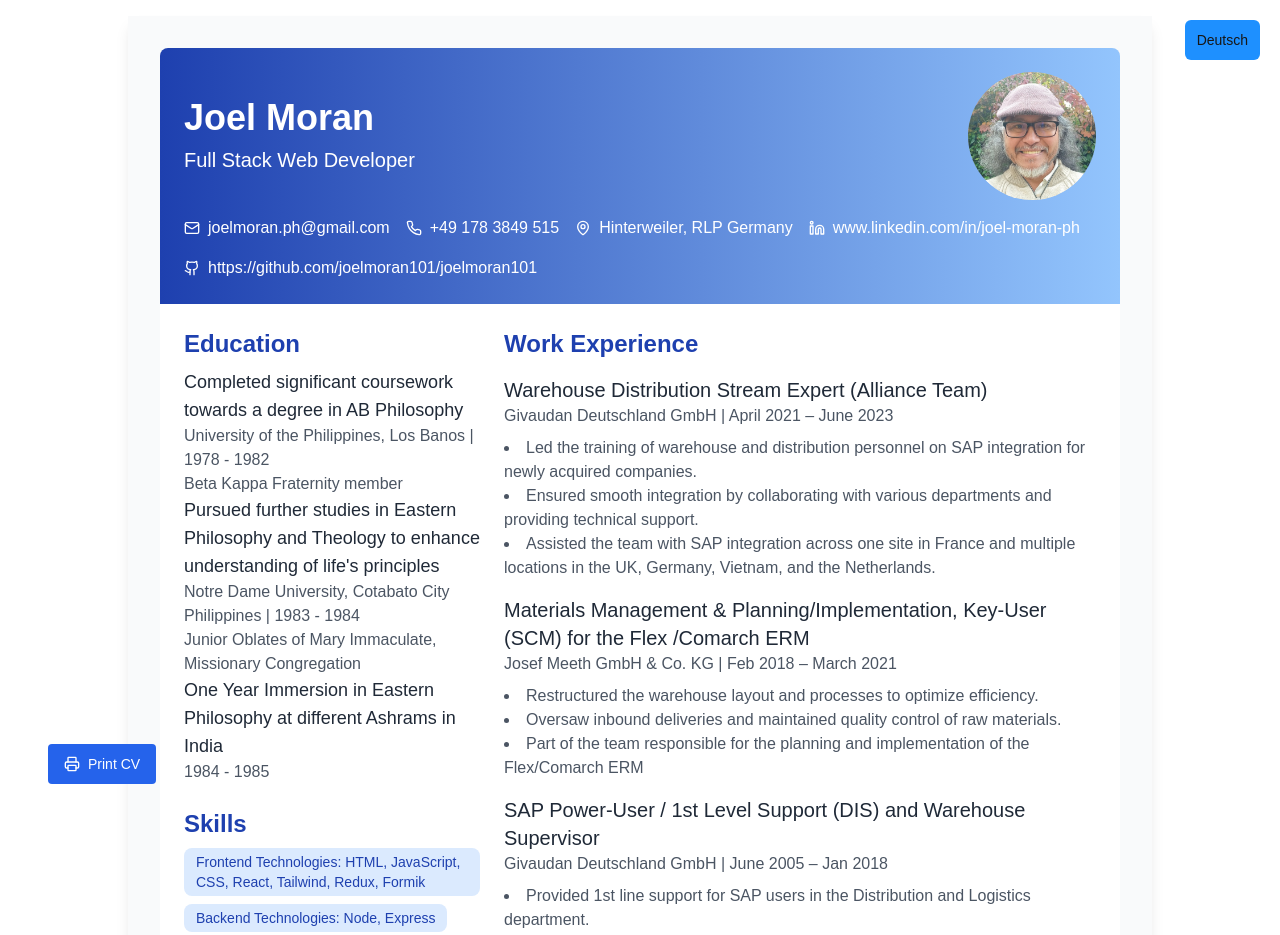
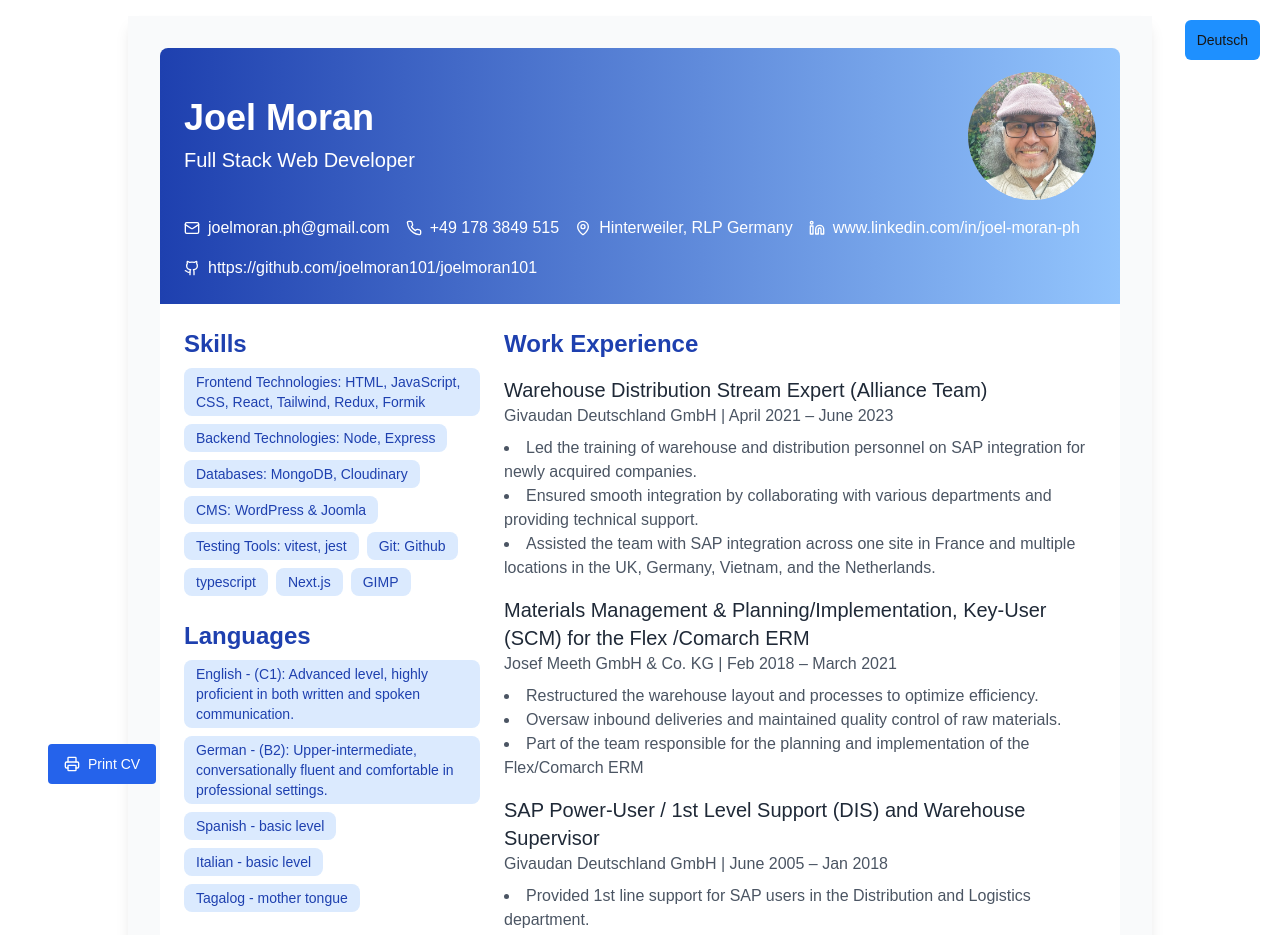
Before and after one commit to joelmoran101/my-cv-2024, a Next.js app: page / in a window 1280 px wide. Shown: the top 935 px of the page. Built offline with nearby package versions, Linux system fonts and the light colour scheme.

Commit message:
jm:modified the left panel arrangements of the different sections and added a languages section as well.

```diff
--- a/components/enhanced-cv-template.tsx
+++ b/components/enhanced-cv-template.tsx
@@ -13,6 +13,7 @@ const translations = {
     title: "Full Stack Web Developer",
     education: "Education",
     skills: "Skills",
+    languages: "Languages",
     certificates: "Certificates",
     communityWork: "Community Volunteer Work",
     environmentalWork: "Environmental Protection and Sustainable Development NGO Involvements",
@@ -26,23 +27,28 @@ const translations = {
     github: "https://github.com/joelmoran101/joelmoran101",
     educationDetails: [
       {
-        title: "Completed significant coursework towards a degree in AB Philosophy",
-        institution: "University of the Philippines, Los Banos",
-        years: "1978 - 1982",
-        details: "Beta Kappa Fraternity member"
+        title: "One Year Immersion in Eastern Philosophy at different Ashrams in India",
+        years: "1984 - 1985"
       },
+
       {
         title: "Pursued further studies in Eastern Philosophy and Theology to enhance understanding of life's principles",
         institution: "Notre Dame University, Cotabato City Philippines",
         years: "1983 - 1984",
         details: "Junior Oblates of Mary Immaculate, Missionary Congregation"
       },
+
       {
-        title: "One Year Immersion in Eastern Philosophy at different Ashrams in India",
-        years: "1984 - 1985"
+
+        title: "Completed significant coursework towards a degree in AB Philosophy",
+        institution: "University of the Philippines, Los Banos",
+        years: "1978 - 1982",
+        details: "Beta Kappa Fraternity member"
       }
+
     ],
     skillsList: ['Frontend Technologies: HTML, JavaScript, CSS, React, Tailwind, Redux, Formik', 'Backend Technologies: Node, Express', 'Databases: MongoDB, Cloudinary', 'CMS: WordPress & Joomla', 'Testing Tools: vitest, jest', 'Git: Github', 'typescript', 'Next.js', 'GIMP'],
+    languagesList: ['English - (C1): Advanced level, highly proficient in both written and spoken communication.', 'German - (B2): Upper-intermediate, conversationally fluent and comfortable in professional settings.', 'Spanish - basic level', 'Italian - basic level', 'Tagalog - mother tongue'],
     certificatesList: ['LEAN Yellow Belt', 'First Aid'],
     communityWorkDetails: {
       title: "Digital Botschafter",
@@ -58,7 +64,7 @@ const translations = {
       },
       {
         organization: "Manitou Foundation, Crestone CO, USA",
-        years: "1986 - 1990",
+        years: "1994 - 1995",
         description: "Guest co-coordinator for a summer camp for difficult teenagers"
       }
     ],
@@ -126,6 +132,7 @@ const translations = {
     title: "Fullstack-Webentwickler",
     education: "Ausbildung",
     skills: "Fähigkeiten",
+    languages: "Sprachen",
     certificates: "Zertifikate",
     communityWork: "Ehrenamtliche Arbeit",
     environmentalWork: "Umweltschutz und nachhaltige Entwicklung NGO-Beteiligungen",
@@ -156,6 +163,7 @@ const translations = {
       }
     ],
     skillsList: ['Frontend-Technologien: HTML, JavaScript, CSS, React, Tailwind, Redux, Formik', 'Backend-Technologien: Node, Express', 'Datenbanken: MongoDB, Cloudinary', 'CMS: WordPress & Joomla', 'Test-Tools: vitest, jest', 'Git: Github', 'TypeScript', 'Next.js', 'GIMP'],
+    languagesList: ['Englisch - (C1): Fortgeschrittenes Niveau, sehr kompetent in sowohl schriftlicher als auch mündlicher Kommunikation.', 'Deutsch - (B2): Fortgeschritten, konversationell fließend und sicher in beruflichen Umgebungen.', 'Spanisch - Grundkenntnisse', 'Italienisch - Grundkenntnisse', 'Tagalog - Muttersprache'],
     certificatesList: ['LEAN Gelber Gürtel', 'Erste Hilfe'],
     communityWorkDetails: {
       title: "Digitalbotschafter",
@@ -288,8 +296,34 @@ export default function EnhancedCVTemplate() {
       </header>
 
       <div className={`overflow-y-auto transition-all duration-500`}>
-        <div className="flex gap-6 p-6 bg-white rounded-b-lg">
+      <div className="flex gap-6 p-6 bg-white rounded-b-lg">
+
           <aside className="w-1/3 space-y-6">
+
+
+            <section>
+              <h2 className="text-2xl font-semibold text-blue-800 mb-2">{t.skills}</h2>
+              <div className="flex flex-wrap gap-2">
+                {t.skillsList.map((skill, index) => (
+                  <span key={index} className="bg-blue-100 text-blue-800 px-3 py-1 rounded-lg text-sm">
+                    {skill}
+                  </span>
+                ))}
+              </div>
+            </section>
+
+            <section>
+              <h2 className="text-2xl font-semibold text-blue-800 mb-2">{t.languages}</h2>
+              <div className="flex flex-wrap gap-2">
+                {t.languagesList.map((language, index) => (
+                  <span key={index} className="bg-blue-100 text-blue-800 px-3 py-1 rounded-lg text-sm">
+                    {language}
+                  </span>
+                ))}
+              </div>
+
+            </section>
+
             <section>
               <h2 className="text-2xl font-semibold text-blue-800 mb-2">{t.education}</h2>
               {t.educationDetails.map((edu, index) => (
@@ -302,16 +336,6 @@ export default function EnhancedCVTemplate() {
               ))}
             </section>
 
-            <section>
-              <h2 className="text-2xl font-semibold text-blue-800 mb-2">{t.skills}</h2>
-              <div className="flex flex-wrap gap-2">
-                {t.skillsList.map((skill, index) => (
-                  <span key={index} className="bg-blue-100 text-blue-800 px-3 py-1 rounded-lg text-sm">
-                    {skill}
-                  </span>
-                ))}
-              </div>
-            </section>
 
             <section>
               <h2 className="text-2xl font-semibold text-blue-800 mb-2">{t.certificates}</h2>
```
